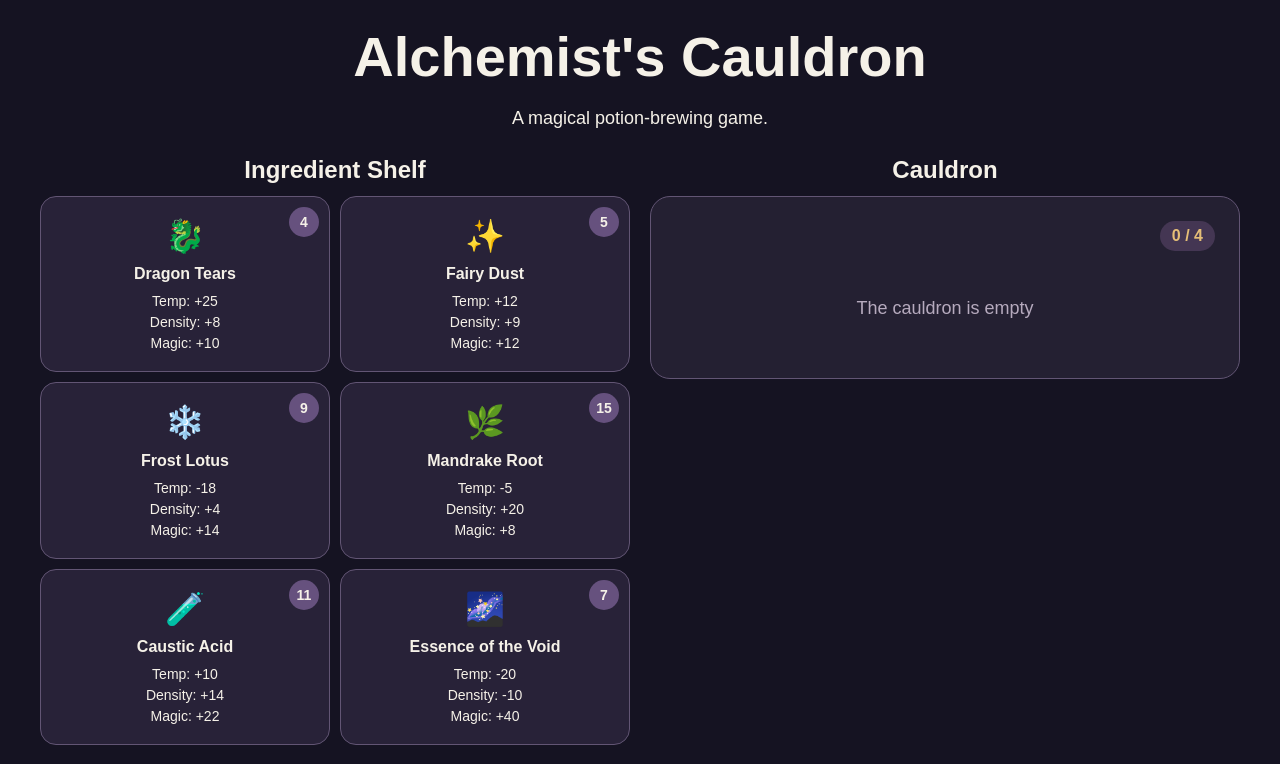
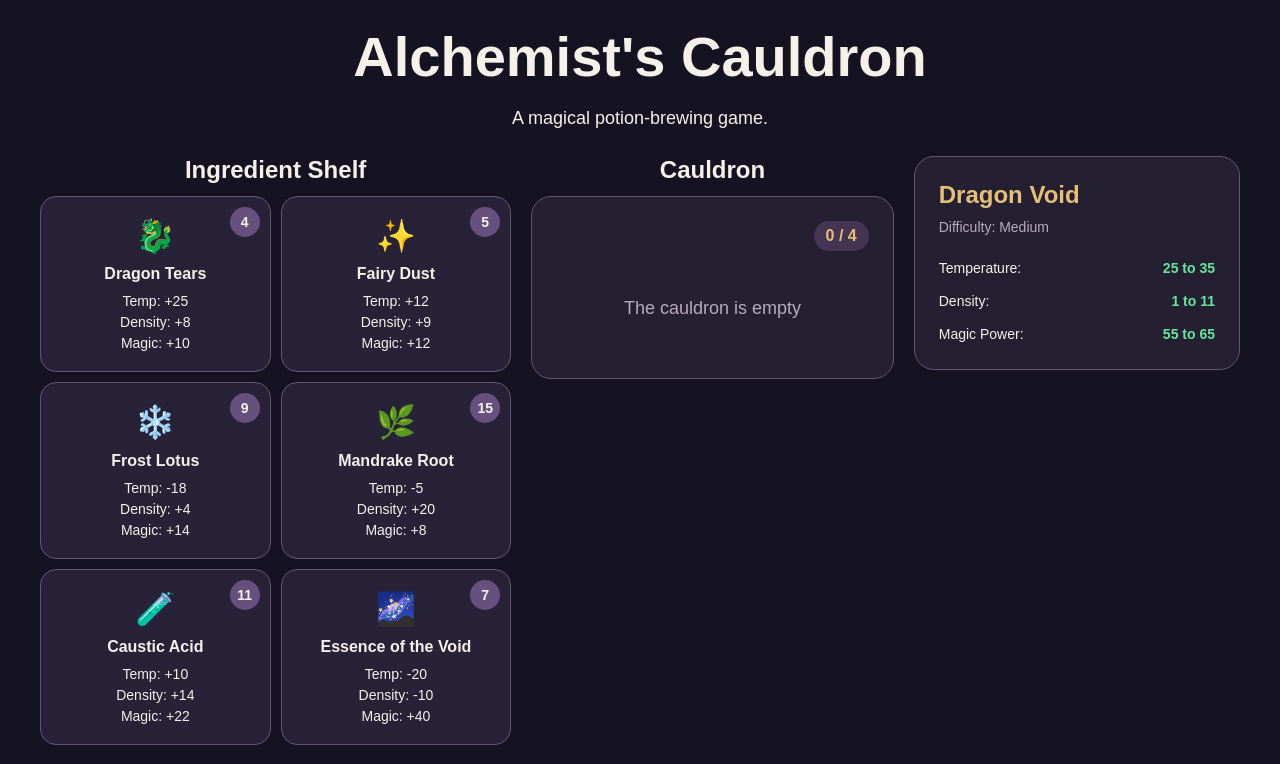
Before and after one commit to Festival3224/alchemists-cauldron, a website built with Vite: page index.html in a window 1280 px wide. Both pictures are taken after a click on the button "Start Game". Shown: the top 764 px of the page. Built offline with nearby package versions, Linux system fonts and the light colour scheme.

Commit message:
feat: add recipe panel and game layout

```diff
--- a/src/main.ts
+++ b/src/main.ts
@@ -4,6 +4,7 @@ import { addIngredient, gameState, startNewGame } from './state/game-state';
 import { renderCauldron } from './ui/cauldron';
 import { renderShelf } from './ui/shelf';
 import { renderBars, updateBars } from './ui/bars';
+import { renderRecipe } from './ui/recipe';
 
 const app = document.querySelector<HTMLDivElement>('#app');
 
@@ -33,7 +34,7 @@ const renderApp = (): void => {
         </div>
 
         <div class="game-layout__recipe">
-          <!-- Recipe panel will be added in US 1.3 -->
+          ${renderRecipe()}
         </div>
 
         <div class="game-layout__bars">
--- a/src/styles/style.css
+++ b/src/styles/style.css
@@ -47,10 +47,10 @@ p {
   display: grid;
   width: 100%;
   max-width: 1200px;
-  grid-template-columns: repeat(2, minmax(0, 1fr));
+  grid-template-columns: minmax(0, 1.3fr) minmax(0, 1fr) minmax(0, 0.9fr);
   grid-template-areas:
-    'shelf cauldron'
-    'bars bars';
+    'shelf cauldron recipe'
+    'bars bars bars';
   align-items: start;
   gap: 20px;
   margin-top: 24px;
@@ -67,7 +67,8 @@ p {
 }
 
 .game-layout__recipe {
-  display: none;
+  grid-area: recipe;
+  min-width: 0;
 }
 
 .game-layout__bars {
@@ -336,12 +337,23 @@ p {
 
 /* Responsive layout */
 
+@media (min-width: 901px) and (max-width: 1100px) {
+  .game-layout {
+    grid-template-columns: repeat(2, minmax(0, 1fr));
+    grid-template-areas:
+      'shelf cauldron'
+      'shelf recipe'
+      'bars bars';
+  }
+}
+
 @media (max-width: 900px) {
   .game-layout {
     grid-template-columns: minmax(0, 1fr);
     grid-template-areas:
       'shelf'
       'cauldron'
+      'recipe'
       'bars';
   }
 
@@ -406,3 +418,51 @@ p {
     transition: none;
   }
 }
+
+/* Recipe Panel */
+
+.recipe {
+  padding: 24px;
+  border: 1px solid #625574;
+  border-radius: 20px;
+  background: #242032;
+  text-align: left;
+}
+
+.recipe h2 {
+  margin: 0 0 8px;
+  color: #e5be77;
+  font-size: 1.5rem;
+}
+
+.recipe__difficulty {
+  margin-bottom: 20px;
+  color: #b6aabe;
+  font-size: 0.875rem;
+  text-transform: capitalize;
+}
+
+.recipe__ranges {
+  display: flex;
+  flex-direction: column;
+  gap: 12px;
+}
+
+.recipe__ranges p {
+  display: flex;
+  justify-content: space-between;
+  gap: 12px;
+  font-size: 0.875rem;
+}
+
+.recipe__ranges strong {
+  color: #65e69b;
+  font-variant-numeric: tabular-nums;
+  white-space: nowrap;
+}
+
+@media (max-width: 767px) {
+  .recipe {
+    padding: 16px;
+  }
+}
--- /dev/null
+++ b/src/ui/recipe.ts
@@ -0,0 +1,36 @@
+import { gameState } from '../state/game-state';
+
+export const renderRecipe = (): string => {
+  const recipe = gameState.activeRecipe;
+
+  if (!recipe) {
+    return '';
+  }
+
+  return `
+    <section class="recipe" aria-labelledby="recipe-title">
+      <h2 id="recipe-title">${recipe.name}</h2>
+
+      <p class="recipe__difficulty">
+        Difficulty: ${recipe.difficulty}
+      </p>
+
+      <div class="recipe__ranges">
+        <p>
+          <span>Temperature:</span>
+          <strong>${recipe.temperature.min} to ${recipe.temperature.max}</strong>
+        </p>
+
+        <p>
+          <span>Density:</span>
+          <strong>${recipe.density.min} to ${recipe.density.max}</strong>
+        </p>
+
+        <p>
+          <span>Magic Power:</span>
+          <strong>${recipe.magicPower.min} to ${recipe.magicPower.max}</strong>
+        </p>
+      </div>
+    </section>
+  `;
+};
```
